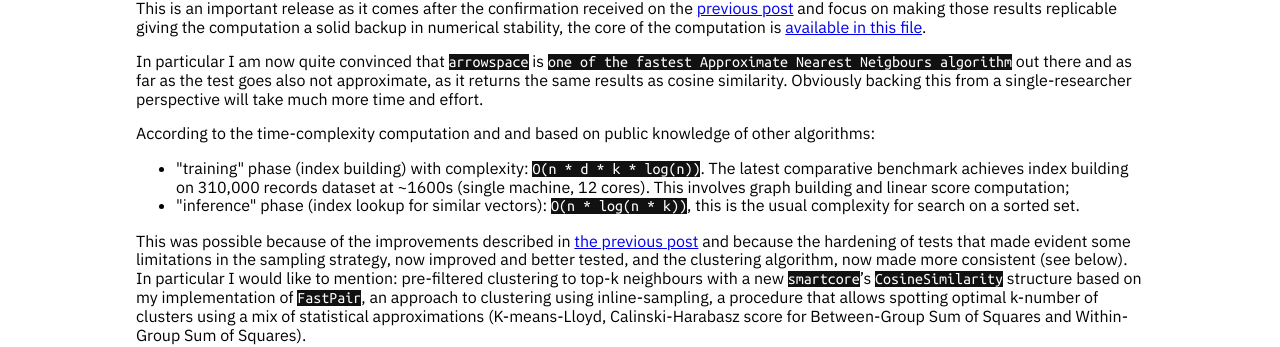
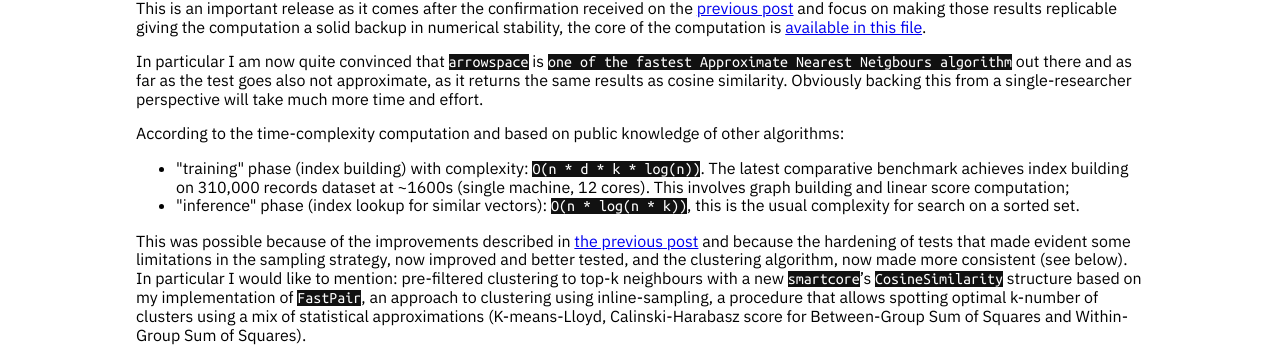
Before and after one commit to Mec-iS/staticwebpage, a Jekyll site: the page built from posts/005_fast_approximate_nearest_neighbours.md, in a window 1280 px wide and 900 px high. Shown: the part 303-650 px from the top of the window. Built offline with Jekyll 4.4.1, drawn with Linux system fonts in a browser that asks for light colours; nearby versions of some CDN libraries.

Commit message:
fix typo

```diff
--- a/posts/005_fast_approximate_nearest_neighbours.md
+++ b/posts/005_fast_approximate_nearest_neighbours.md
@@ -69,7 +69,7 @@
 
 In particular I am now quite convinced that `arrowspace` is `one of the fastest Approximate Nearest Neigbours algorithm` out there and as far as the test goes also not approximate, as it returns the same results as cosine similarity. Obviously backing this from a single-researcher perspective will take much more time and effort.
 
-<p>According to the time-complexity computation and and based on public knowledge of other algorithms:
+<p>According to the time-complexity computation and based on public knowledge of other algorithms:
 <ul><li> "training" phase (index building) with complexity: <code>O(n * d * k * log(n))</code>. The latest comparative benchmark achieves index building on 310,000 records dataset at ~1600s (single machine, 12 cores). This involves graph building and linear score computation;</li>
 <li>"inference" phase (index lookup for similar vectors): <code>O(n * log(n * k))</code>, this is the usual complexity for search on a sorted set.</li></ul></p>
 
```
